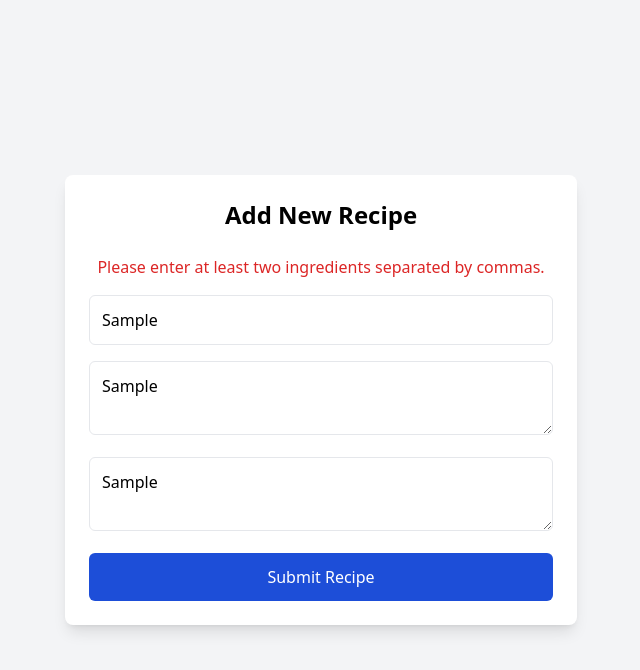
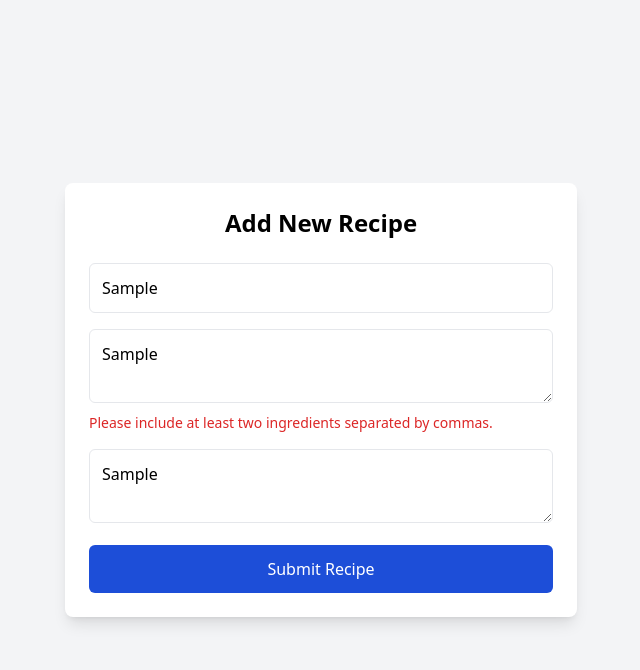
Before and after one commit to mayonorris/alx-fe-reactjs, a React app in the folder recipe-sharing-platform/: page /add in a window 1280 px wide. Both pictures are taken after typing "Sample", "Sample", "Sample" into the empty fields and a click on the button "Submit Recipe". Shown: the top 670 px of the page, without its empty margins (319-959 px from the left). Built offline with nearby package versions, Linux system fonts and the light colour scheme; the HTML template or start-up script is replaced by a standard one.

Commit message:
Implement validation with validate, errors, setErrors

```diff
--- a/recipe-sharing-platform/src/components/AddRecipeForm.jsx
+++ b/recipe-sharing-platform/src/components/AddRecipeForm.jsx
@@ -3,30 +3,37 @@ import { useState } from "react";
 export default function AddRecipeForm() {
   const [title, setTitle] = useState("");
   const [ingredients, setIngredients] = useState("");
-  const [steps, setSteps] = useState(""); // ✅ IMPORTANT: must be named steps
-  const [error, setError] = useState("");
+  const [steps, setSteps] = useState("");
+  const [errors, setErrors] = useState({}); // ✅ required by checker
+
+  // ✅ required by checker
+  const validate = () => {
+    let newErrors = {};
+
+    if (!title) newErrors.title = "Title is required.";
+    if (!ingredients) newErrors.ingredients = "Ingredients are required.";
+    if (!steps) newErrors.steps = "Steps are required.";
+
+    if (ingredients && ingredients.split(",").length < 2) {
+      newErrors.ingredients =
+        "Please include at least two ingredients separated by commas.";
+    }
+
+    setErrors(newErrors); // ✅ required by checker
+    return Object.keys(newErrors).length === 0;
+  };
 
   const handleSubmit = (e) => {
     e.preventDefault();
 
-    // Simple validation
-    if (!title || !ingredients || !steps) {
-      setError("All fields are required.");
-      return;
-    }
+    if (!validate()) return;
 
-    if (ingredients.split(",").length < 2) {
-      setError("Please enter at least two ingredients separated by commas.");
-      return;
-    }
-
-    setError("");
     alert("Recipe submitted successfully!");
 
-    // Reset form
     setTitle("");
     setIngredients("");
     setSteps("");
+    setErrors({});
   };
 
   return (
@@ -36,11 +43,8 @@ export default function AddRecipeForm() {
           Add New Recipe
         </h2>
 
-        {error && (
-          <p className="text-red-600 mb-4 text-center">{error}</p>
-        )}
-
         <form onSubmit={handleSubmit} className="space-y-4">
+          <div>
             <input
               type="text"
               placeholder="Recipe Title"
@@ -48,20 +52,40 @@ export default function AddRecipeForm() {
               onChange={(e) => setTitle(e.target.value)}
               className="w-full p-3 border rounded-md focus:outline-none focus:ring-2 focus:ring-blue-500"
             />
+            {errors.title && (
+              <p className="text-red-600 text-sm mt-1">
+                {errors.title}
+              </p>
+            )}
+          </div>
 
+          <div>
             <textarea
               placeholder="Ingredients (comma separated)"
               value={ingredients}
               onChange={(e) => setIngredients(e.target.value)}
               className="w-full p-3 border rounded-md focus:outline-none focus:ring-2 focus:ring-blue-500"
             />
+            {errors.ingredients && (
+              <p className="text-red-600 text-sm mt-1">
+                {errors.ingredients}
+              </p>
+            )}
+          </div>
 
+          <div>
             <textarea
               placeholder="Preparation Steps"
               value={steps}
               onChange={(e) => setSteps(e.target.value)}
               className="w-full p-3 border rounded-md focus:outline-none focus:ring-2 focus:ring-blue-500"
             />
+            {errors.steps && (
+              <p className="text-red-600 text-sm mt-1">
+                {errors.steps}
+              </p>
+            )}
+          </div>
 
           <button
             type="submit"
```
Lines whose indentation alone changed are shown as unchanged.
